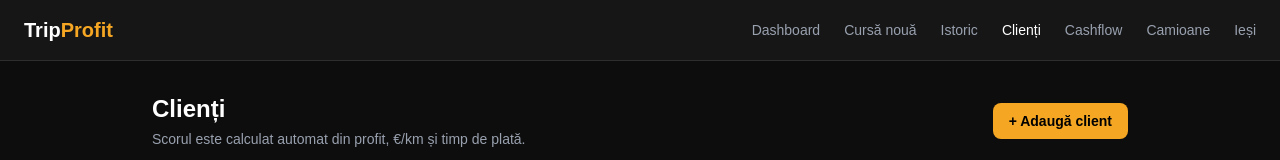
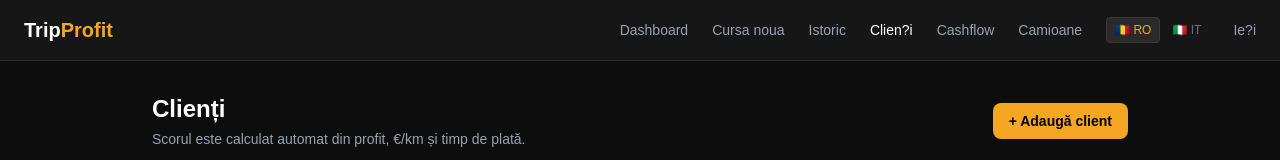
Before and after one commit to GabrielaH19/saas-boilerplate, a Next.js app: page /clients in a window 1280 px wide. Shown: the top 160 px of the page. Built offline with nearby package versions, Linux system fonts and the light colour scheme; no server answers; the database is empty; sample sign-in values are in the browser's storage.

Commit message:
feat: AppNav cu LangSwitcher pe toate paginile

```diff
--- a/app/cashflow/page.tsx
+++ b/app/cashflow/page.tsx
@@ -9,6 +9,7 @@ import {
   addDoc, updateDoc, deleteDoc, doc, serverTimestamp
 } from "firebase/firestore";
 import Link from "next/link";
+import AppNav from "@/app/components/AppNav";
 
 interface Invoice {
   id: string;
@@ -178,18 +179,7 @@ export default function CashflowPage() {
 
   return (
     <div className="min-h-screen bg-[#0d0d0d] text-white">
-      <nav className="bg-[#161616] border-b border-[#2e2e2e] px-6 py-4 flex items-center justify-between">
-        <h1 className="text-xl font-bold">Trip<span className="text-[#f5a623]">Profit</span></h1>
-        <div className="flex items-center gap-6 text-sm text-gray-400">
-          <Link href="/dashboard" className="hover:text-white">Dashboard</Link>
-          <Link href="/trip/new" className="hover:text-white">Cursă nouă</Link>
-          <Link href="/history" className="hover:text-white">Istoric</Link>
-          <Link href="/clients" className="hover:text-white">Clienți</Link>
-          <Link href="/cashflow" className="text-white">Cashflow</Link>
-          <Link href="/truck" className="hover:text-white">Camioane</Link>
-          <button onClick={handleLogout} className="hover:text-white">Ieși</button>
-        </div>
-      </nav>
+      <AppNav active="cashflow" />
 
       <div className="max-w-5xl mx-auto px-6 py-8">
         <div className="flex items-center justify-between mb-6">
--- a/app/clients/page.tsx
+++ b/app/clients/page.tsx
@@ -9,6 +9,7 @@ import {
   addDoc, updateDoc, deleteDoc, doc, serverTimestamp
 } from "firebase/firestore";
 import Link from "next/link";
+import AppNav from "@/app/components/AppNav";
 
 interface Client {
   id: string;
@@ -174,18 +175,7 @@ export default function ClientsPage() {
 
   return (
     <div className="min-h-screen bg-[#0d0d0d] text-white">
-      <nav className="bg-[#161616] border-b border-[#2e2e2e] px-6 py-4 flex items-center justify-between">
-        <h1 className="text-xl font-bold">Trip<span className="text-[#f5a623]">Profit</span></h1>
-        <div className="flex items-center gap-6 text-sm text-gray-400">
-          <Link href="/dashboard" className="hover:text-white">Dashboard</Link>
-          <Link href="/trip/new" className="hover:text-white">Cursă nouă</Link>
-          <Link href="/history" className="hover:text-white">Istoric</Link>
-          <Link href="/clients" className="text-white">Clienți</Link>
-          <Link href="/cashflow" className="hover:text-white">Cashflow</Link>
-          <Link href="/truck" className="hover:text-white">Camioane</Link>
-          <button onClick={handleLogout} className="hover:text-white">Ieși</button>
-        </div>
-      </nav>
+      <AppNav active="clients" />
 
       <div className="max-w-5xl mx-auto px-6 py-8">
         <div className="flex items-center justify-between mb-6">
--- /dev/null
+++ b/app/components/AppNav.tsx
@@ -0,0 +1,28 @@
+"use client";
+import Link from "next/link";
+import { useRouter } from "next/navigation";
+import { signOut } from "firebase/auth";
+import { auth } from "@/app/lib/firebase";
+import LangSwitcher from "@/app/lib/LangSwitcher";
+import { useLang } from "@/app/lib/LanguageContext";
+
+export default function AppNav({ active }: { active?: string }) {
+  const router = useRouter();
+  const { tr } = useLang();
+  const handleLogout = async () => { await signOut(auth); router.push("/login"); };
+  return (
+    <nav className="bg-[#161616] border-b border-[#2e2e2e] px-6 py-4 flex items-center justify-between">
+      <h1 className="text-xl font-bold">Trip<span className="text-[#f5a623]">Profit</span></h1>
+      <div className="flex items-center gap-6 text-sm text-gray-400">
+        <Link href="/dashboard" className={active==="dashboard"?"text-white":"hover:text-white"}>Dashboard</Link>
+        <Link href="/trip/new" className={active==="trip"?"text-white":"hover:text-white"}>Cursa noua</Link>
+        <Link href="/history" className={active==="history"?"text-white":"hover:text-white"}>Istoric</Link>
+        <Link href="/clients" className={active==="clients"?"text-white":"hover:text-white"}>Clien?i</Link>
+        <Link href="/cashflow" className={active==="cashflow"?"text-white":"hover:text-white"}>Cashflow</Link>
+        <Link href="/truck" className={active==="truck"?"text-white":"hover:text-white"}>Camioane</Link>
+        <LangSwitcher />
+        <button onClick={handleLogout} className="hover:text-white">Ie?i</button>
+      </div>
+    </nav>
+  );
+}
--- a/app/dashboard/page.tsx
+++ b/app/dashboard/page.tsx
@@ -6,6 +6,7 @@ import { auth, db } from "../lib/firebase";
 import { onAuthStateChanged, signOut } from "firebase/auth";
 import { collection, query, where, getDocs } from "firebase/firestore";
 import Link from "next/link";
+import AppNav from "@/app/components/AppNav";
 
 interface Trip {
   id: string;
@@ -136,18 +137,7 @@ export default function DashboardPage() {
 
   return (
     <div className="min-h-screen bg-[#0d0d0d] text-white">
-      <nav className="bg-[#161616] border-b border-[#2e2e2e] px-6 py-4 flex items-center justify-between">
-        <h1 className="text-xl font-bold">Trip<span className="text-[#f5a623]">Profit</span></h1>
-        <div className="flex items-center gap-6 text-sm text-gray-400">
-          <Link href="/dashboard" className="text-white">Dashboard</Link>
-          <Link href="/trip/new" className="hover:text-white">Cursă nouă</Link>
-          <Link href="/history" className="hover:text-white">Istoric</Link>
-          <Link href="/clients" className="hover:text-white">Clienți</Link>
-          <Link href="/cashflow" className="hover:text-white">Cashflow</Link>
-          <Link href="/truck" className="hover:text-white">Camioane</Link>
-          <button onClick={handleLogout} className="hover:text-white">Ieși</button>
-        </div>
-      </nav>
+      <AppNav active="dashboard" />
 
       <div className="max-w-6xl mx-auto px-6 py-8">
         <div className="flex items-center justify-between mb-6">
--- a/app/history/page.tsx
+++ b/app/history/page.tsx
@@ -9,6 +9,7 @@ import {
   deleteDoc, doc, orderBy
 } from "firebase/firestore";
 import Link from "next/link";
+import AppNav from "@/app/components/AppNav";
 
 interface Trip {
   id: string;
@@ -112,18 +113,7 @@ export default function HistoryPage() {
 
   return (
     <div className="min-h-screen bg-[#0d0d0d] text-white">
-      <nav className="bg-[#161616] border-b border-[#2e2e2e] px-6 py-4 flex items-center justify-between">
-        <h1 className="text-xl font-bold">Trip<span className="text-[#f5a623]">Profit</span></h1>
-        <div className="flex items-center gap-6 text-sm text-gray-400">
-          <Link href="/dashboard" className="hover:text-white">Dashboard</Link>
-          <Link href="/trip/new" className="hover:text-white">Cursă nouă</Link>
-          <Link href="/history" className="text-white">Istoric</Link>
-          <Link href="/clients" className="hover:text-white">Clienți</Link>
-          <Link href="/cashflow" className="hover:text-white">Cashflow</Link>
-          <Link href="/truck" className="hover:text-white">Camioane</Link>
-          <button onClick={handleLogout} className="hover:text-white">Ieși</button>
-        </div>
-      </nav>
+      <AppNav active="history" />
 
       <div className="max-w-5xl mx-auto px-6 py-8">
         <div className="flex items-center justify-between mb-6">
--- a/app/trip/new/page.tsx
+++ b/app/trip/new/page.tsx
@@ -9,6 +9,7 @@ import {
   addDoc, doc, getDoc, serverTimestamp
 } from "firebase/firestore";
 import Link from "next/link";
+import AppNav from "@/app/components/AppNav";
 
 interface Truck {
   id: string;
@@ -184,18 +185,7 @@ export default function NewTripPage() {
 
   return (
     <div className="min-h-screen bg-[#0d0d0d] text-white">
-      <nav className="bg-[#161616] border-b border-[#2e2e2e] px-6 py-4 flex items-center justify-between">
-        <h1 className="text-xl font-bold">Trip<span className="text-[#f5a623]">Profit</span></h1>
-        <div className="flex items-center gap-6 text-sm text-gray-400">
-          <Link href="/dashboard" className="hover:text-white">Dashboard</Link>
-          <Link href="/trip/new" className="text-white">Cursă nouă</Link>
-          <Link href="/history" className="hover:text-white">Istoric</Link>
-          <Link href="/clients" className="hover:text-white">Clienți</Link>
-          <Link href="/cashflow" className="hover:text-white">Cashflow</Link>
-          <Link href="/truck" className="hover:text-white">Camioane</Link>
-          <button onClick={handleLogout} className="hover:text-white">Ieși</button>
-        </div>
-      </nav>
+      <AppNav active="trip" />
 
       <div className="max-w-5xl mx-auto px-6 py-8">
         <h2 className="text-2xl font-bold mb-2">Calculează o cursă</h2>
--- a/app/truck/page.tsx
+++ b/app/truck/page.tsx
@@ -9,6 +9,7 @@ import {
   addDoc, updateDoc, deleteDoc, doc, serverTimestamp
 } from "firebase/firestore";
 import Link from "next/link";
+import AppNav from "@/app/components/AppNav";
 
 interface Truck {
   id: string;
@@ -145,18 +146,7 @@ export default function TrucksPage() {
   return (
     <div className="min-h-screen bg-[#0d0d0d] text-white">
       {/* NAV */}
-      <nav className="bg-[#161616] border-b border-[#2e2e2e] px-6 py-4 flex items-center justify-between">
-        <h1 className="text-xl font-bold">Trip<span className="text-[#f5a623]">Profit</span></h1>
-        <div className="flex items-center gap-6 text-sm text-gray-400">
-          <Link href="/dashboard" className="hover:text-white">Dashboard</Link>
-          <Link href="/trip/new" className="hover:text-white">Cursă nouă</Link>
-          <Link href="/history" className="hover:text-white">Istoric</Link>
-          <Link href="/clients" className="hover:text-white">Clienți</Link>
-          <Link href="/cashflow" className="hover:text-white">Cashflow</Link>
-          <Link href="/truck" className="text-white">Camioane</Link>
-          <button onClick={handleLogout} className="hover:text-white">Ieși</button>
-        </div>
-      </nav>
+      <AppNav active="truck" />
 
       <div className="max-w-5xl mx-auto px-6 py-8">
         <div className="flex items-center justify-between mb-6">
```
